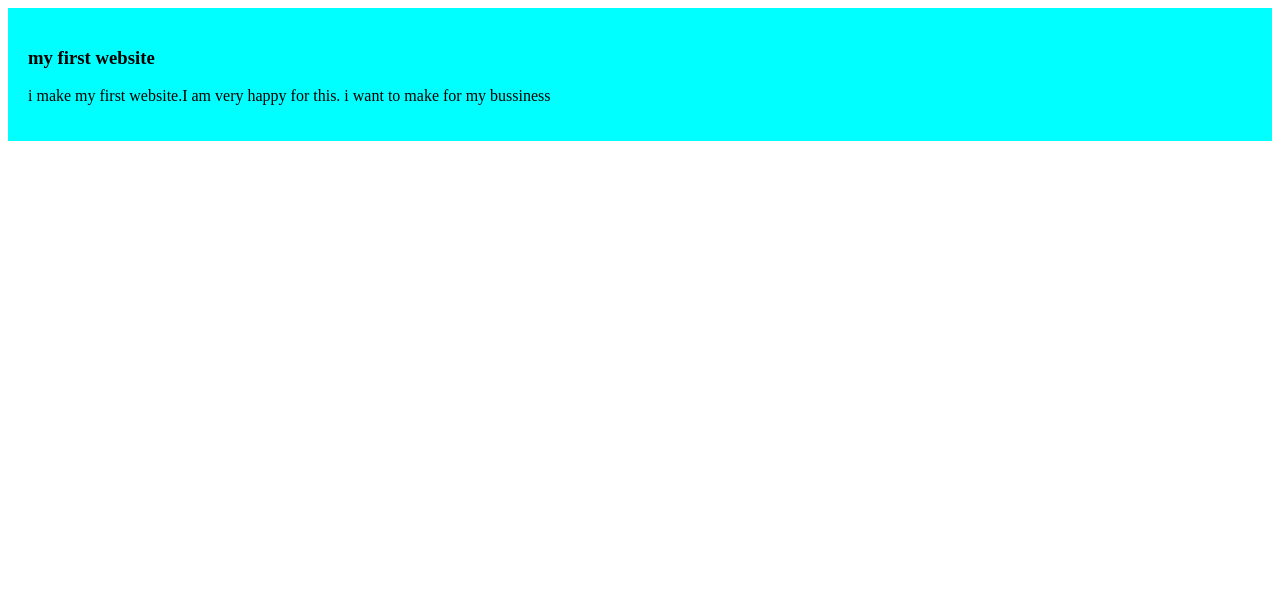
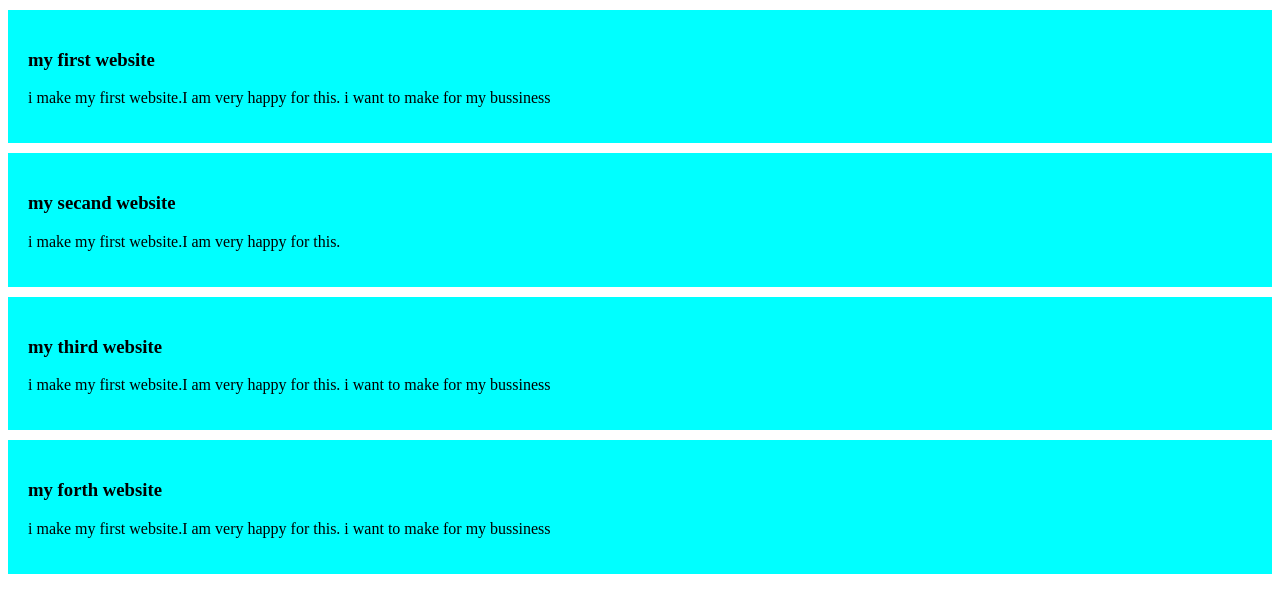
Before and after one commit to momin24494/my-first-github-repo, a plain HTML site: page index.html in a window 1280 px wide. Drawn offline with Linux system fonts and the light colour scheme.

Commit message:
my second commit

```diff
--- a/index.html
+++ b/index.html
@@ -14,6 +14,26 @@
 
         </p>
     </div>
+    <div>
+        <h3>my secand website</h3><p>
+            i make my first website.I am very happy for this.
+
+        </p>
+    </div>
+    <div>
+        <h3>my third website</h3><p>
+            i make my first website.I am very happy for this.
+            i want to make for my bussiness
+
+        </p>
+    </div>
+    <div>
+        <h3>my forth website</h3><p>
+            i make my first website.I am very happy for this.
+            i want to make for my bussiness
+
+        </p>
+    </div>
 
 </body>
 </html>
--- a/style/blog.css
+++ b/style/blog.css
@@ -2,4 +2,5 @@ div{
     background-color: aqua;
     padding: 20px;
     margin: auto;
+    margin-top: 10px;
 }
```
